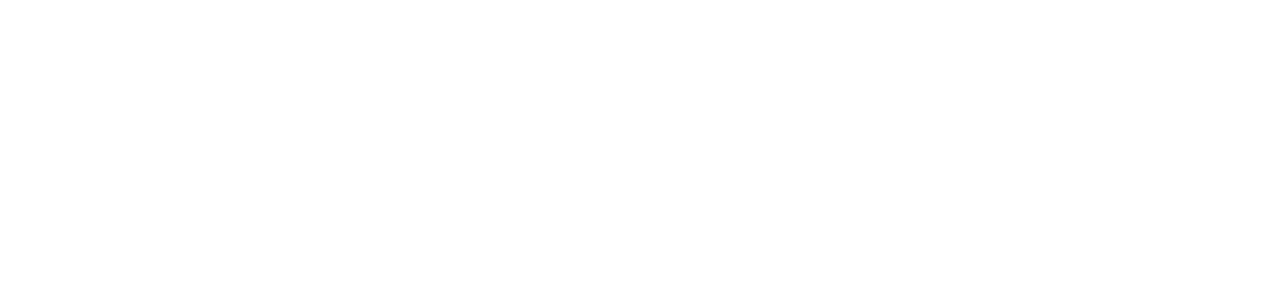
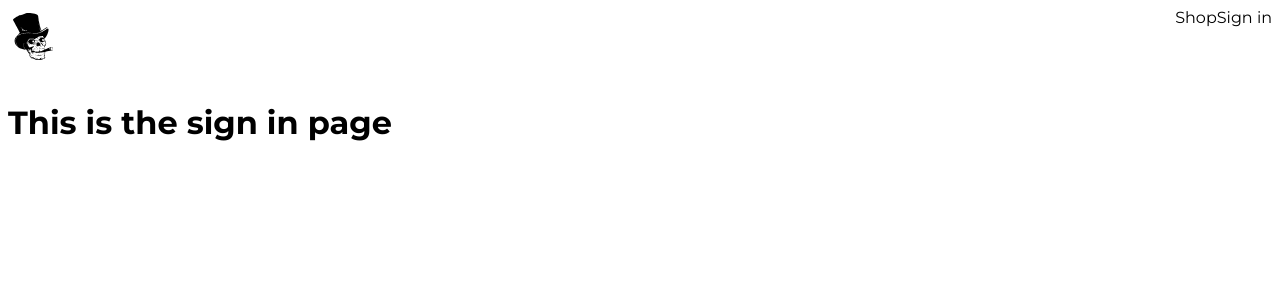
Before and after one commit to RudyCaraballo/ecommerce-site, a React (Create React App) app: page /signin in a window 1280 px wide. Before the commit this address had no page. Shown: the top 300 px of the page. Built offline with nearby package versions, Linux system fonts and the light colour scheme.

Commit message:
added sign in route

```diff
--- a/package.json
+++ b/package.json
@@ -6,6 +6,7 @@
     "@testing-library/jest-dom": "^5.16.4",
     "@testing-library/react": "^13.3.0",
     "@testing-library/user-event": "^13.5.0",
+    "firebase": "^9.9.2",
     "react": "^18.2.0",
     "react-dom": "^18.2.0",
     "react-router-dom": "^6.3.0",
--- a/src/App.js
+++ b/src/App.js
@@ -1,14 +1,17 @@
 import HomePage from "./routes/homepage/homepage.jsx";
 import Navigation from "./components/navigation/navigation.jsx";
 import Shop from "./components/shop/shop.jsx";
+import SignIn from "./routes/sign-in/sign-in.jsx";
 import { Route, Routes } from "react-router-dom";
 
 function App() {
   return (
     <Routes>
+
       <Route path="/" element={<Navigation />}>
         <Route index element={<HomePage />} />
         <Route path="shop" element={<Shop />} />
+        <Route path="signin" element={<SignIn />}/>
       </Route>
     </Routes>
   );
--- a/src/components/navigation/navigation.jsx
+++ b/src/components/navigation/navigation.jsx
@@ -12,6 +12,7 @@
                 </Link>
                 <div className="links-container">
                     <Link to="/shop">Shop</Link>
+                    <Link to="/signin">Sign in</Link>
                 </div>
             </div>
             <Outlet />
--- /dev/null
+++ b/src/routes/sign-in/sign-in.jsx
@@ -0,0 +1,5 @@
+
+export default function SignIn(){
+    return (<h1>This is the sign in page</h1>)
+
+}
```
Also changed, not shown: 1 other file (tests, documents, lock files or other folders).
